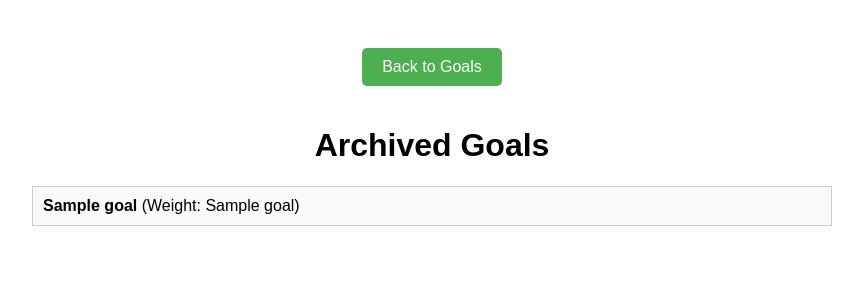
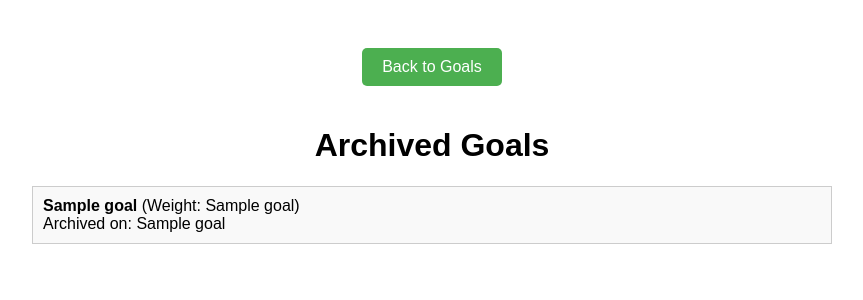
Before and after one commit to kevinl03/DecisionWeight, a Flask app: template templates/archived.html in a window 1280 px wide. Shown: the top 300 px of the page, without its empty margins (208-1071 px from the left). Run offline with Flask 3, Linux system fonts and the light colour scheme; the template is opened without the code that fills it: most values are stand-ins (such as "Sample title", 1, 10 or a date in 2020).

Commit message:
changing a goals weight also stamps when the change was made

```diff
--- a/app.py
+++ b/app.py
@@ -1,6 +1,7 @@
 from flask import Flask, render_template, request, redirect, url_for
 import sqlite3
 import os
+from datetime import datetime
 
 app = Flask(__name__)
 
@@ -12,7 +13,8 @@ def init_db():
         CREATE TABLE IF NOT EXISTS goals (
             id INTEGER PRIMARY KEY,
             name TEXT NOT NULL,
-            weight INTEGER NOT NULL
+            weight INTEGER NOT NULL,
+            timestamp TEXT NOT NULL
         )
     ''')
     c.execute('''
@@ -41,7 +43,8 @@ def init_db():
         CREATE TABLE IF NOT EXISTS archived_goals (
             id INTEGER PRIMARY KEY,
             name TEXT NOT NULL,
-            weight INTEGER NOT NULL
+            weight INTEGER NOT NULL,
+            timestamp TEXT NOT NULL
         )
     ''')
     conn.commit()
@@ -62,9 +65,10 @@ def archived():
 def add_goal():
     name = request.form['name']
     weight = request.form['weight']
+    timestamp = datetime.now().strftime('%Y-%m-%d %H:%M:%S')
     conn = sqlite3.connect('database.db')
     c = conn.cursor()
-    c.execute('INSERT INTO goals (name, weight) VALUES (?, ?)', (name, weight))
+    c.execute('INSERT INTO goals (name, weight, timestamp) VALUES (?, ?, ?)', (name, weight, timestamp))
     conn.commit()
     conn.close()
     return redirect(url_for('index'))
@@ -72,25 +76,26 @@ def add_goal():
 @app.route('/edit_goal/<int:goal_id>', methods=['POST'])
 def edit_goal(goal_id):
     new_weight = request.form['weight']
+    timestamp = datetime.now().strftime('%Y-%m-%d %H:%M:%S')
 
     # Archive the current state of the goal
     conn = sqlite3.connect('database.db')
     c = conn.cursor()
-    c.execute('SELECT name, weight FROM goals WHERE id = ?', (goal_id,))
+    c.execute('SELECT name, weight, timestamp FROM goals WHERE id = ?', (goal_id,))
     goal = c.fetchone()
-    goal_name, goal_weight = goal
+    goal_name, goal_weight, goal_timestamp = goal
     conn.close()
 
     conn = sqlite3.connect('archived_goals.db')
     c = conn.cursor()
-    c.execute('INSERT INTO archived_goals (name, weight) VALUES (?, ?)', (goal_name, goal_weight))
+    c.execute('INSERT INTO archived_goals (name, weight, timestamp) VALUES (?, ?, ?)', (goal_name, goal_weight, goal_timestamp))
     conn.commit()
     conn.close()
 
-    # Update the goal with the new weight
+    # Update the goal with the new weight and timestamp
     conn = sqlite3.connect('database.db')
     c = conn.cursor()
-    c.execute('UPDATE goals SET weight = ? WHERE id = ?', (new_weight, goal_id))
+    c.execute('UPDATE goals SET weight = ?, timestamp = ? WHERE id = ?', (new_weight, timestamp, goal_id))
     conn.commit()
     conn.close()
 
@@ -100,14 +105,14 @@ def edit_goal(goal_id):
 def archive_goal(goal_id):
     conn = sqlite3.connect('database.db')
     c = conn.cursor()
-    c.execute('SELECT name, weight FROM goals WHERE id = ?', (goal_id,))
+    c.execute('SELECT name, weight, timestamp FROM goals WHERE id = ?', (goal_id,))
     goal = c.fetchone()
-    goal_name, goal_weight = goal
+    goal_name, goal_weight, goal_timestamp = goal
     conn.close()
 
     conn = sqlite3.connect('archived_goals.db')
     c = conn.cursor()
-    c.execute('INSERT INTO archived_goals (name, weight) VALUES (?, ?)', (goal_name, goal_weight))
+    c.execute('INSERT INTO archived_goals (name, weight, timestamp) VALUES (?, ?, ?)', (goal_name, goal_weight, goal_timestamp))
     conn.commit()
     conn.close()
 
--- a/templates/archived.html
+++ b/templates/archived.html
@@ -49,7 +49,8 @@
         <ul>
             {% for goal in archived_goals %}
                 <li>
-                    <strong>{{ goal[1] }}</strong> (Weight: {{ goal[2] }})
+                    <strong>{{ goal[1] }}</strong> (Weight: {{ goal[2] }}) <br>
+                    Archived on: {{ goal[3] }}
                 </li>
             {% endfor %}
         </ul>
```
